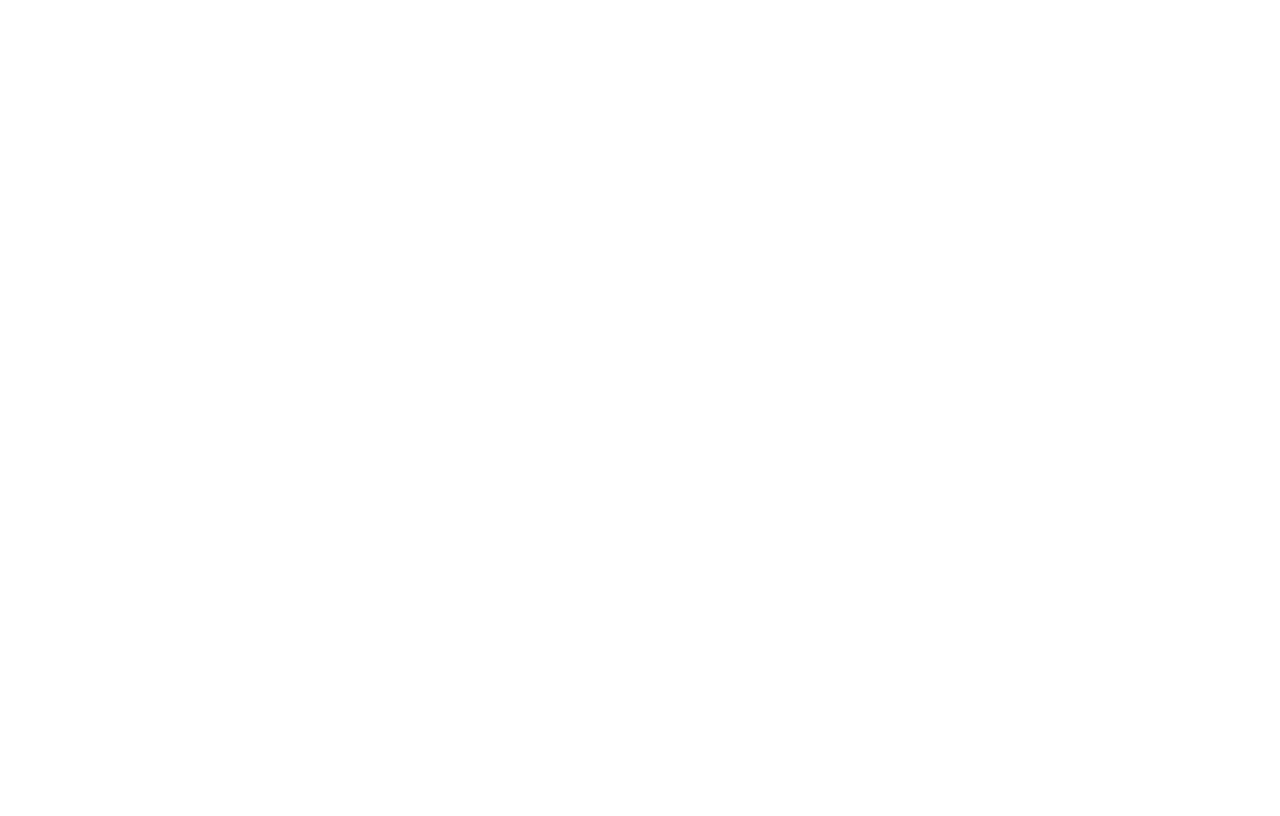
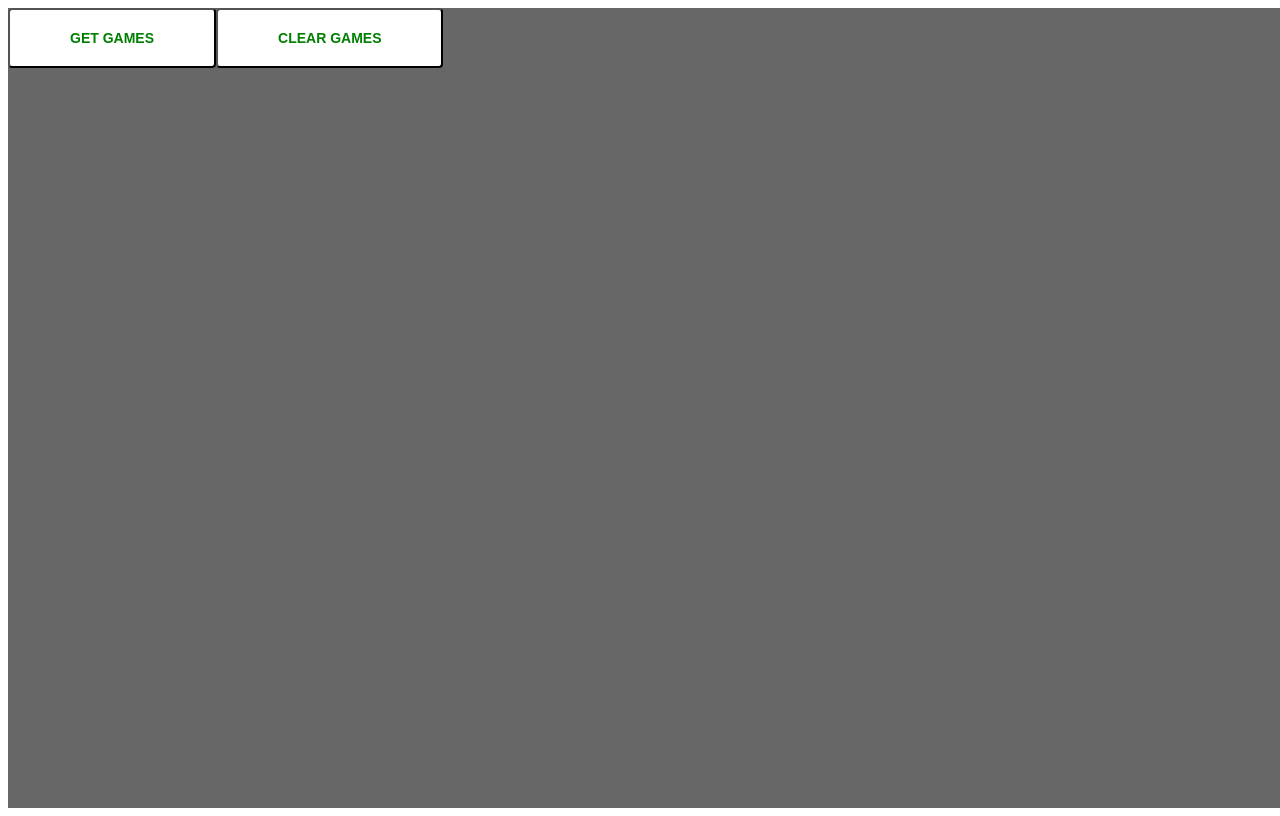
Before and after one commit to WGoodsonDev/ssbm-combo-visualizer, a React (Create React App) app: page / in a window 1280 px wide. Built offline with nearby package versions, Linux system fonts and the light colour scheme.

Commit message:
Game retrieval (all games) working.

```diff
--- /dev/null
+++ b/src/assets/scss/modules/_gameSelect.scss
@@ -0,0 +1,9 @@
+.game-select {
+  width: 100vw;
+  height: 100vh;
+  background-color: $lighterGray;
+
+  button {
+    display: inline;
+  }
+}
--- a/src/assets/scss/style.scss
+++ b/src/assets/scss/style.scss
@@ -16,6 +16,7 @@
 // modules
 @import "modules/vizWindow";
 @import "modules/fileUpload";
+@import "modules/gameSelect";
 
 // pages
 @import "pages/home";
--- /dev/null
+++ b/src/components/sections/GameSelect.js
@@ -0,0 +1,51 @@
+import React, { useState, useEffect } from "react";
+import http from "../../http-common";
+// import GetGamesService from "../../services/get-games.service";
+
+
+// Press button to populate list of games
+// Make axios call to get all games
+// Display in list
+function GameSelect(props) {
+
+    const [gameCardList, setGameCardList] = useState([]);
+
+    const assembleGameCards = (data) => {
+        let newList = data.map((game, idx) => (<p key={idx}>{JSON.stringify(game.metadata, null, 2)}</p>));
+        console.log(newList);
+        setGameCardList(newList);
+    };
+
+    const getGames = async () => {
+        console.log("Attempting to get all games. This may take a second...");
+        http.get("/games/getAllGames")
+            .then((res) => {
+                console.log("Successfully retrieved games")
+                console.log(res);
+                assembleGameCards([...res.data])
+            })
+            .catch((err) => {
+                console.log(err);
+            });
+    };
+
+    const clearGames = () => {
+        setGameCardList([]);
+    };
+
+    return (
+        <div className={"game-select"}>
+            <button className={"populate-games-list"} onClick={getGames}>
+                GET GAMES
+            </button>
+            <button className={"clear-games-list"} onClick={clearGames}>
+                CLEAR GAMES
+            </button>
+            <div className={"game-card-list"}>
+                {gameCardList}
+            </div>
+        </div>
+    );
+}
+
+export default GameSelect;
--- a/src/services/upload-files.service.js
+++ b/src/services/upload-files.service.js
@@ -11,12 +11,13 @@
                 "Content-Type": "multipart/form-data",
             },
             onUploadProgress,
-        });
+        }).then((res) => {
+            console.log(res);
+        })
+            .catch((err) => {
+                console.log(err);
+            });
     }
-
-    // getFiles() {
-    //     return http.get("/games/getGames");
-    // }
 }
 
 export default new UploadFilesService();
--- a/src/views/Home.js
+++ b/src/views/Home.js
@@ -2,11 +2,13 @@
 
 import VizWindow from "../components/sections/VizWindow";
 import FileUpload from "../components/sections/FileUpload";
+import GameSelect from "../components/sections/GameSelect";
 
 function Home(props){
     return (
         <React.Fragment>
             {/*<VizWindow/>*/}
+            <GameSelect/>
             {/*<FileUpload/>*/}
         </React.Fragment>
     );
```
